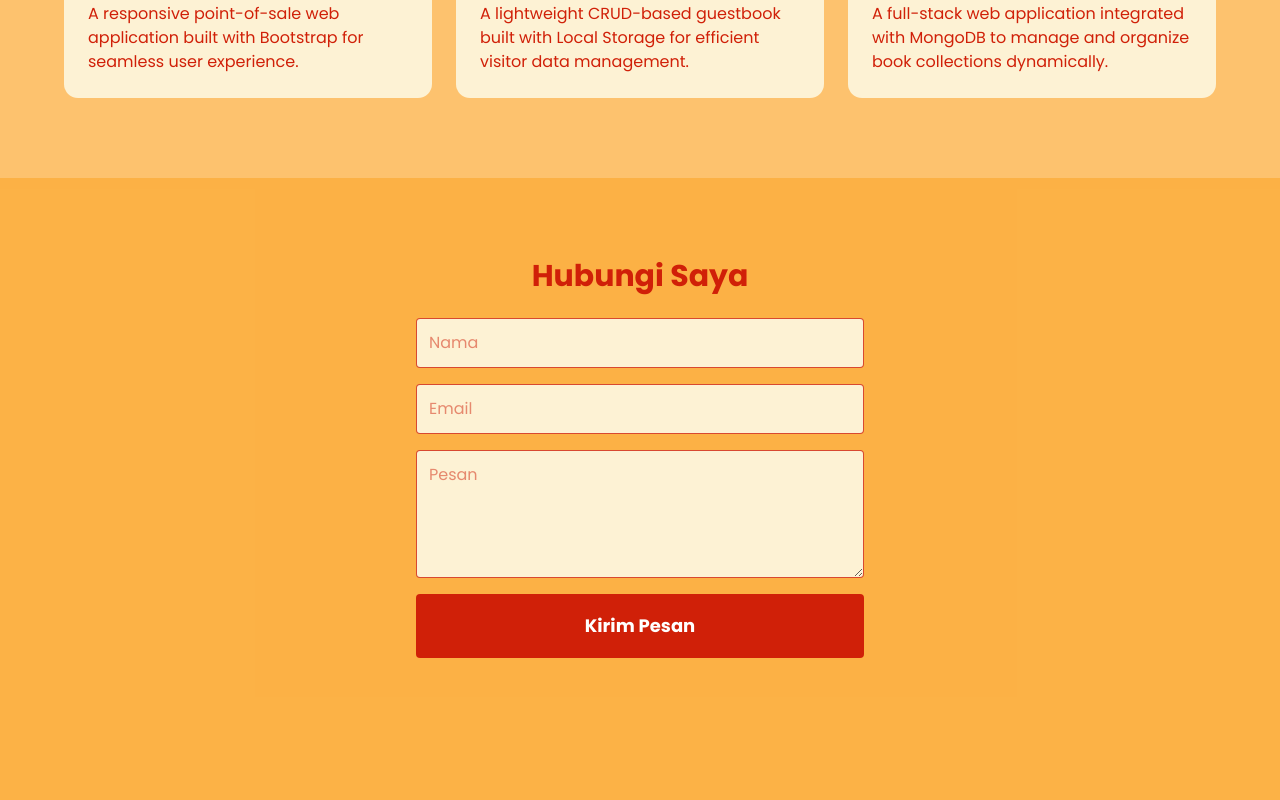
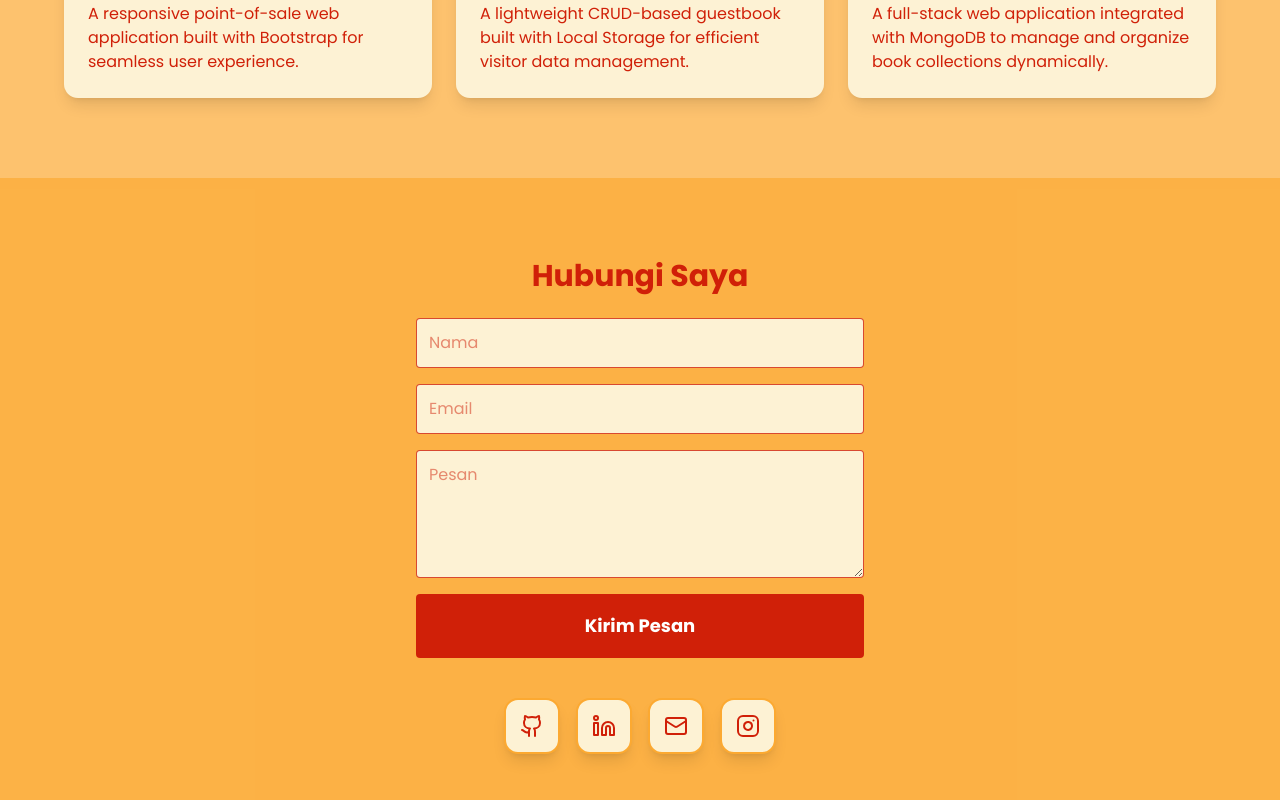
Before and after one commit to freedyest/portofolio-freedy, a Next.js app: page / in a window 1280 px wide. Shown: the part 3622-4422 px from the top of the page. Built offline with nearby package versions, Linux system fonts and the light colour scheme.

Commit message:
nutton for contact

```diff
--- a/components/Contact.tsx
+++ b/components/Contact.tsx
@@ -2,6 +2,7 @@
 import { useState, useEffect } from "react";
 import { motion, AnimatePresence } from "framer-motion";
 import { CheckCircle, XCircle } from "lucide-react";
+import { Code2, Github, Linkedin, Mail, Instagram } from "lucide-react";
 
 export default function Contact() {
   const [status, setStatus] = useState("");
@@ -89,6 +90,28 @@ export default function Contact() {
         </button>
       </form>
 
+      <motion.div
+        className="flex gap-4 justify-center items-center flex-wrap mt-10"
+        initial={{ y: 30, opacity: 0 }}
+        animate={{ y: 0, opacity: 1 }}
+        transition={{ duration: 0.8, delay: 1.1 }}
+      >
+        {[Github, Linkedin, Mail, Instagram].map((Icon, index) => (
+          <motion.a
+            key={index}
+            href="#"
+            className="relative w-14 h-14 rounded-xl flex items-center justify-center shadow-lg overflow-hidden group bg-warmyellow border-2 border-peach text-primary"
+            whileHover={{ scale: 1.1, y: -3 }}
+            whileTap={{ scale: 0.9 }}
+          >
+            <motion.div className="absolute inset-0 opacity-0 group-hover:opacity-100 bg-primary" />
+            <Icon
+              size={24}
+              className="relative z-10 group-hover:text-warmyellow"
+            />
+          </motion.a>
+        ))}
+      </motion.div>
       <AnimatePresence>
         {showPopup && (
           <motion.div
--- a/components/Hero.tsx
+++ b/components/Hero.tsx
@@ -58,6 +58,12 @@ export default function Hero() {
     { x: 30, y: -100, rotate: 15 },
     { x: -50, y: 0, rotate: 0 },
     { x: 30, y: 100, rotate: -15 },
+  ];
+  const sosialMedia = [
+    { name: "Github", icon: Github, link: "#" },
+    { name: "Linkedin", icon: Linkedin, link: "#" },
+    { name: "Mail", icon: Mail, link: "#" },
+    { name: "Instagram", icon: Instagram, link: "#" },
   ];
 
   return (
@@ -268,21 +274,25 @@ export default function Hero() {
           animate={{ y: 0, opacity: 1 }}
           transition={{ duration: 0.8, delay: 1.1 }}
         >
-          {[Github, Linkedin, Mail, Instagram].map((Icon, index) => (
+          {sosialMedia.map((sosmed, index) => {
+            const IconComponent = sosmed.icon;
+            return (
               <motion.a
                 key={index}
-              href="#"
+                href={sosmed.link}
                 className="relative w-14 h-14 rounded-xl flex items-center justify-center shadow-lg overflow-hidden group bg-warmyellow border-2 border-peach text-primary"
                 whileHover={{ scale: 1.1, y: -3 }}
                 whileTap={{ scale: 0.9 }}
               >
                 <motion.div className="absolute inset-0 opacity-0 group-hover:opacity-100 bg-primary" />
-              <Icon
+
+                <IconComponent
                   size={24}
                   className="relative z-10 group-hover:text-warmyellow"
                 />
               </motion.a>
-          ))}
+            );
+          })}
         </motion.div>
       </div>
     </section>
--- a/components/Project.tsx
+++ b/components/Project.tsx
@@ -47,7 +47,7 @@ export default function Project() {
       className="min-h-screen py-20 bg-peach/70 text-primary px-8"
     >
       <h2 className="text-3xl font-bold text-center mb-12">Proyek Saya</h2>
-      <div className="grid md:grid-cols-2 lg:grid-cols-3 gap-6 max-w-6xl mx-auto">
+      <div className="grid md:grid-cols-2 lg:grid-cols-3 gap-6 max-w-6xl mx-auto ">
         {project.map((p, i) => (
           <a
             key={i}
@@ -57,7 +57,7 @@ export default function Project() {
             className="block h-full"
           >
             <motion.div
-              className="group flex flex-col justify-between h-full p-6 bg-warmyellow rounded-xl
+              className="group shadow-lg flex flex-col justify-between h-full p-6 bg-warmyellow rounded-xl
                    hover:shadow-2xl hover:shadow-yellow-500/40 hover:border-2
                    hover:border-primary cursor-pointer overflow-hidden"
               initial={{ opacity: 0, y: 30 }}
```
Lines whose indentation alone changed are shown as unchanged.
